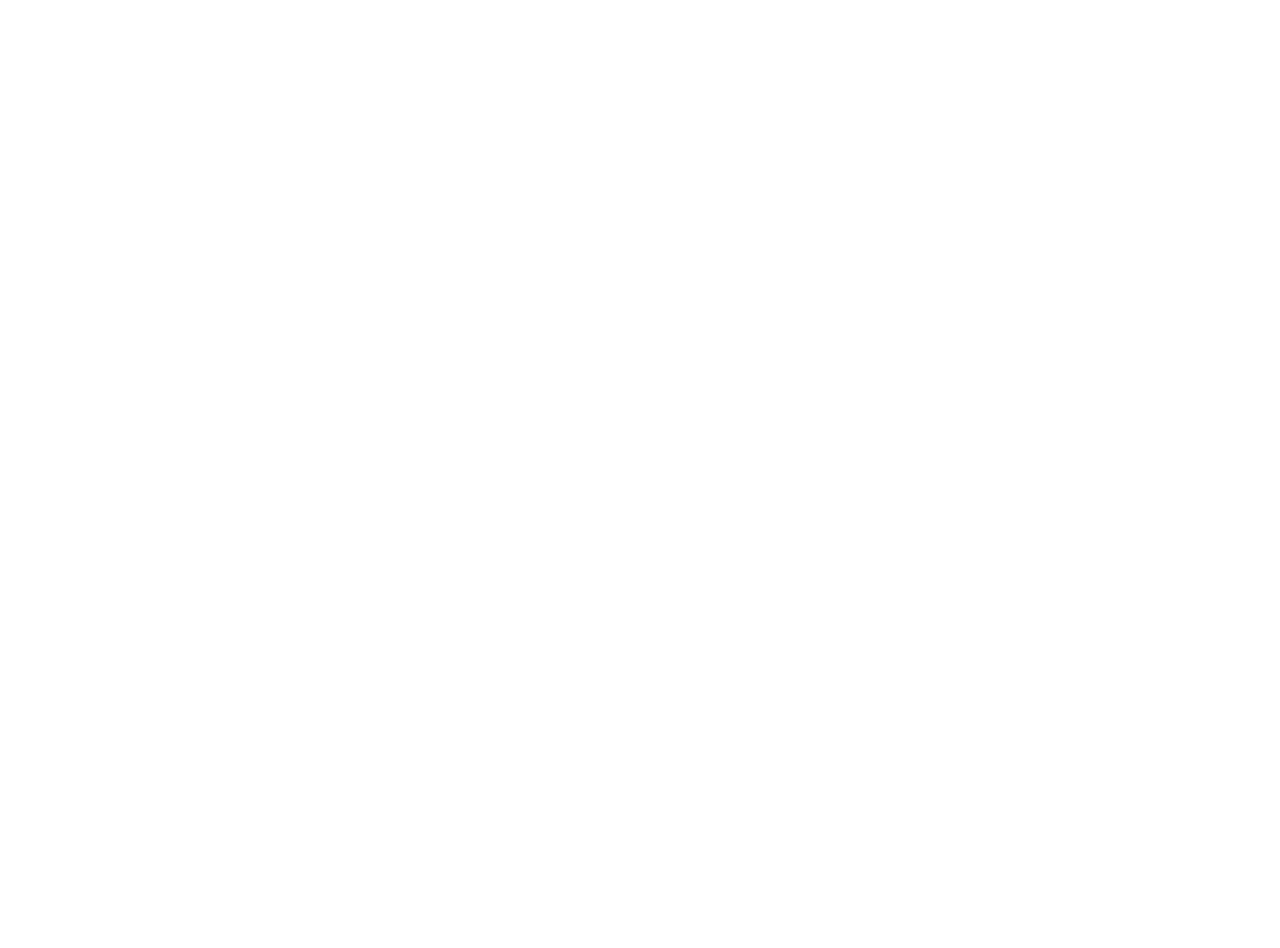
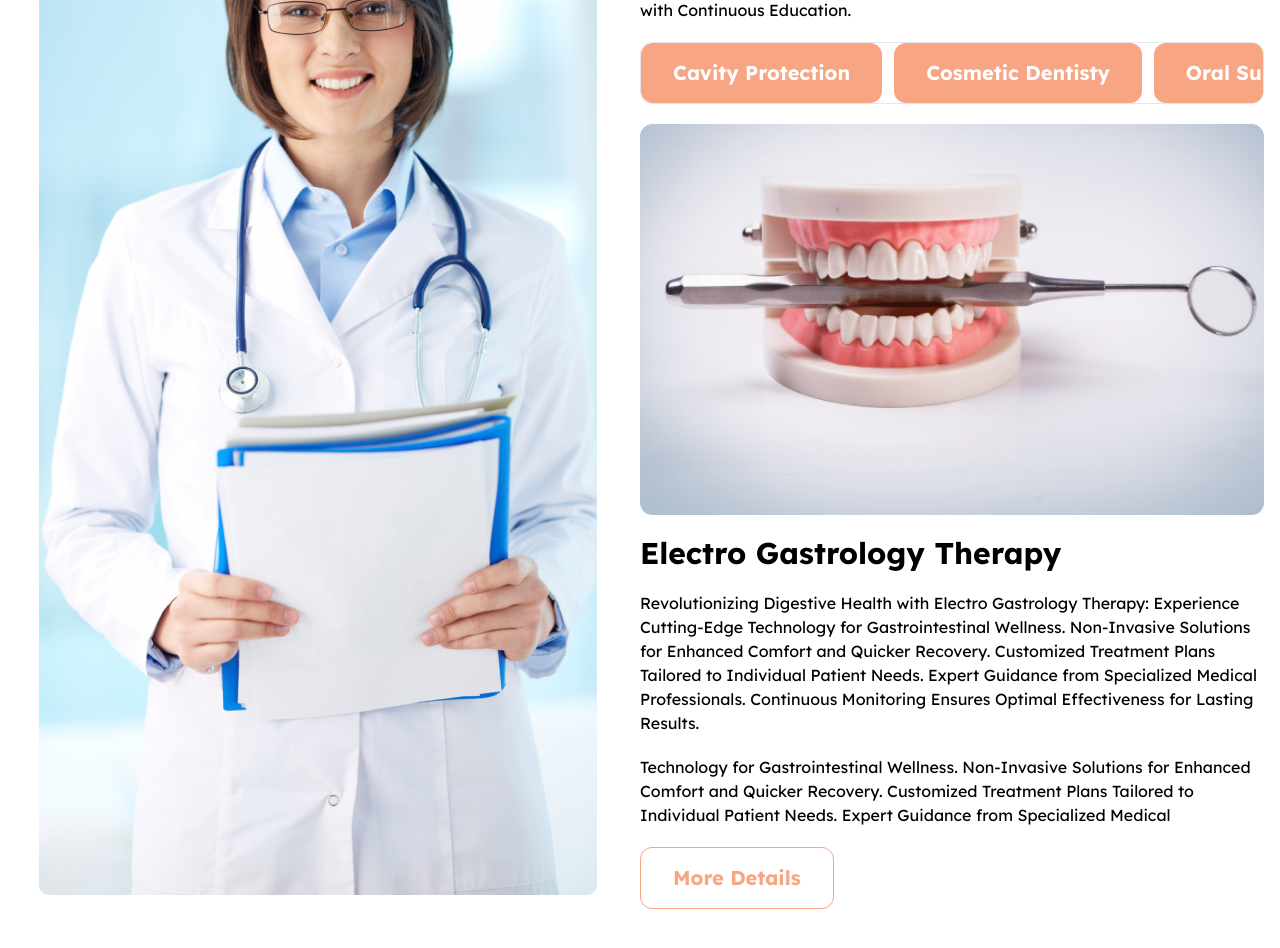
Before and after one commit to tushar-454/pulse-point-frontend, a Next.js app: page / in a window 1280 px wide. Shown: the part 960-1908 px from the top of the page. Before the commit the page ends 800 px from the top, so only its background shows below. Built offline with nearby package versions, Linux system fonts and the light colour scheme.

Commit message:
services section design created with full responsiveness

```diff
--- a/src/app/globals.css
+++ b/src/app/globals.css
@@ -2,6 +2,32 @@
 @tailwind components;
 @tailwind utilities;
 
+html {
+  scroll-behavior: smooth;
+}
+
+/* width */
+::-webkit-scrollbar {
+  width: 8px;
+  height: 8px;
+}
+
+/* Track */
+::-webkit-scrollbar-track {
+  background: #f1f1f1;
+}
+
+/* Handle */
+::-webkit-scrollbar-thumb {
+  background: #888;
+  border-radius: 16px;
+}
+
+/* Handle on hover */
+::-webkit-scrollbar-thumb:hover {
+  background: #777;
+}
+
 .bg-hero {
   background-image: url('../assets/images/hero-bg.jpg');
 }
--- a/src/app/page.js
+++ b/src/app/page.js
@@ -1,9 +1,11 @@
 import Hero from '@/components/Hero';
+import Services from '@/components/Services';
 
 const Home = () => {
   return (
     <main>
       <Hero />
+      <Services />
     </main>
   );
 };
--- /dev/null
+++ b/src/components/Services.jsx
@@ -0,0 +1,41 @@
+import Image from 'next/image';
+import servicesSideImg from '../assets/images/services-side-image.png';
+import ServicesTabs from './ServicesTabs';
+import Container from './shared/Container';
+
+const Services = () => {
+  return (
+    <section>
+      <Container>
+        {/* services wrapper  */}
+        <div className='flex flex-col justify-between gap-10 py-10 pb-20 md:gap-5 md:py-20 lg:flex-row'>
+          {/* services side image  */}
+          <div className='w-full lg:w-1/2'>
+            <Image
+              src={servicesSideImg}
+              alt='services side doctor image'
+              className='mx-auto'
+            />
+          </div>
+          {/* services content with tab select  */}
+          <div className='w-full space-y-5 lg:w-1/2'>
+            {/* title & subtitle  */}
+            <h1 className='text-center text-4xl font-bold lg:text-left'>
+              Our Services
+            </h1>
+            <p className='text-base font-normal'>
+              Explore a Spectrum of Healthcare Solutions: Embrace the Future
+              with Telemedicine Prowess. Effortless Appointment Management for
+              Seamless Workflow. Precision Diagnostics for Informed Patient
+              Care. Build Networks for Collaborative and Inclusive Healthcare.
+              Prioritize Security and Stay Informed with Continuous Education.
+            </p>
+            <ServicesTabs />
+          </div>
+        </div>
+      </Container>
+    </section>
+  );
+};
+
+export default Services;
--- /dev/null
+++ b/src/components/ServicesTabs.jsx
@@ -0,0 +1,52 @@
+import Image from 'next/image';
+import serviceTabImage from '../assets/images/service-cp.png';
+import ButtonOutline from './ui/ButtonOutline';
+
+const ServicesTabs = () => {
+  return (
+    <div className='space-y-5'>
+      {/* different services tabs wrapper  */}
+      <div className='flex justify-between gap-3 overflow-auto rounded-xl border'>
+        <button className='bg-hit-pink-300 hover:bg-hit-pink-400 active:bg-hit-pink-500 whitespace-nowrap rounded-xl px-8 py-4 text-xl font-bold text-white transition'>
+          Cavity Protection
+        </button>
+        <button className='bg-hit-pink-300 hover:bg-hit-pink-400 active:bg-hit-pink-500 whitespace-nowrap rounded-xl px-8 py-4 text-xl font-bold text-white transition'>
+          Cosmetic Dentisty
+        </button>
+        <button className='bg-hit-pink-300 hover:bg-hit-pink-400 active:bg-hit-pink-500 whitespace-nowrap rounded-xl px-8 py-4 text-xl font-bold text-white transition'>
+          Oral Surgery
+        </button>
+      </div>
+      {/* details about different services tabs  */}
+      <div className='space-y-5'>
+        <div>
+          <Image
+            src={serviceTabImage}
+            alt='service images'
+            className='w-full rounded-xl'
+          />
+        </div>
+        <h1 className='text-center text-3xl font-bold lg:text-left'>
+          Electro Gastrology Therapy
+        </h1>
+        <p className='text-base font-normal'>
+          Revolutionizing Digestive Health with Electro Gastrology Therapy:
+          Experience Cutting-Edge Technology for Gastrointestinal Wellness.
+          Non-Invasive Solutions for Enhanced Comfort and Quicker Recovery.
+          Customized Treatment Plans Tailored to Individual Patient Needs.
+          Expert Guidance from Specialized Medical Professionals. Continuous
+          Monitoring Ensures Optimal Effectiveness for Lasting Results.
+        </p>
+        <p className='text-base font-normal'>
+          Technology for Gastrointestinal Wellness. Non-Invasive Solutions for
+          Enhanced Comfort and Quicker Recovery. Customized Treatment Plans
+          Tailored to Individual Patient Needs. Expert Guidance from Specialized
+          Medical
+        </p>
+        <ButtonOutline>More Details</ButtonOutline>
+      </div>
+    </div>
+  );
+};
+
+export default ServicesTabs;
--- /dev/null
+++ b/src/components/ui/ButtonOutline.jsx
@@ -0,0 +1,12 @@
+const ButtonOutline = ({ children, ...rest }) => {
+  return (
+    <button
+      {...rest}
+      className='hover:border-hit-pink-400 active:border-hit-pink-500 text-hit-pink-300 border-hit-pink-300 hover:text-hit-pink-400 active:text-hit-pink-500 rounded-xl border bg-white px-8 py-4 text-xl font-bold transition'
+    >
+      {children}
+    </button>
+  );
+};
+
+export default ButtonOutline;
```
Also changed, not shown: src/assets/images/service-cp.png (added), src/assets/images/services-side-image.png (added).
